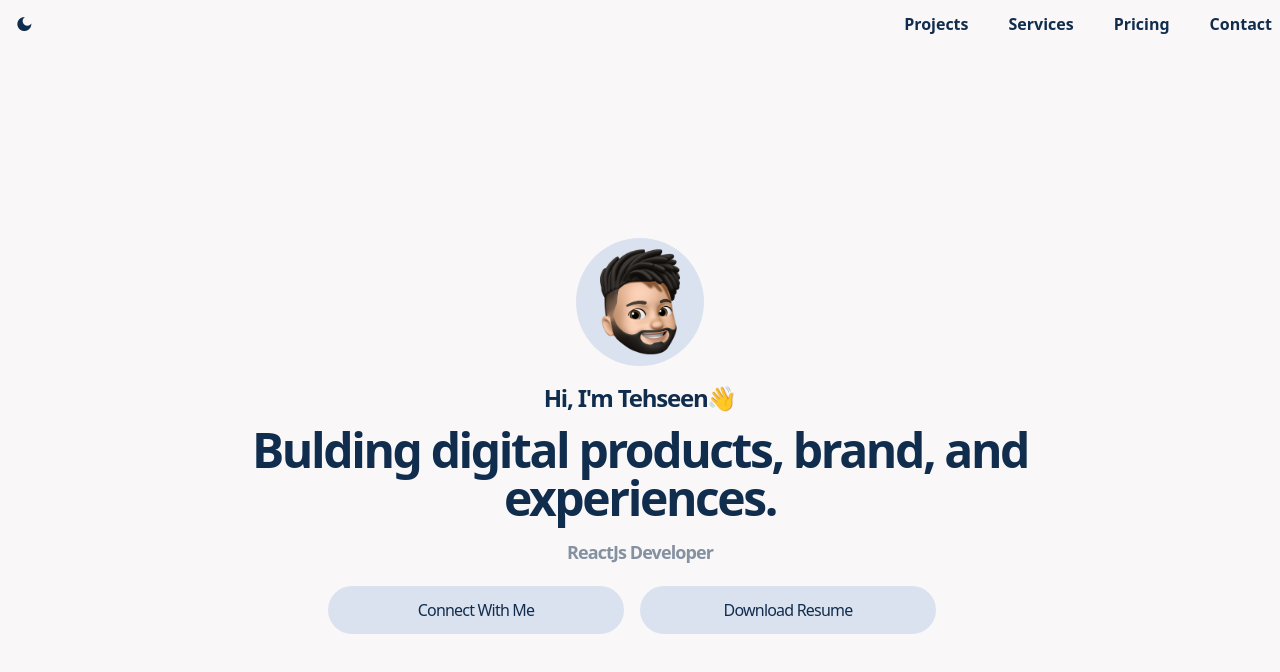
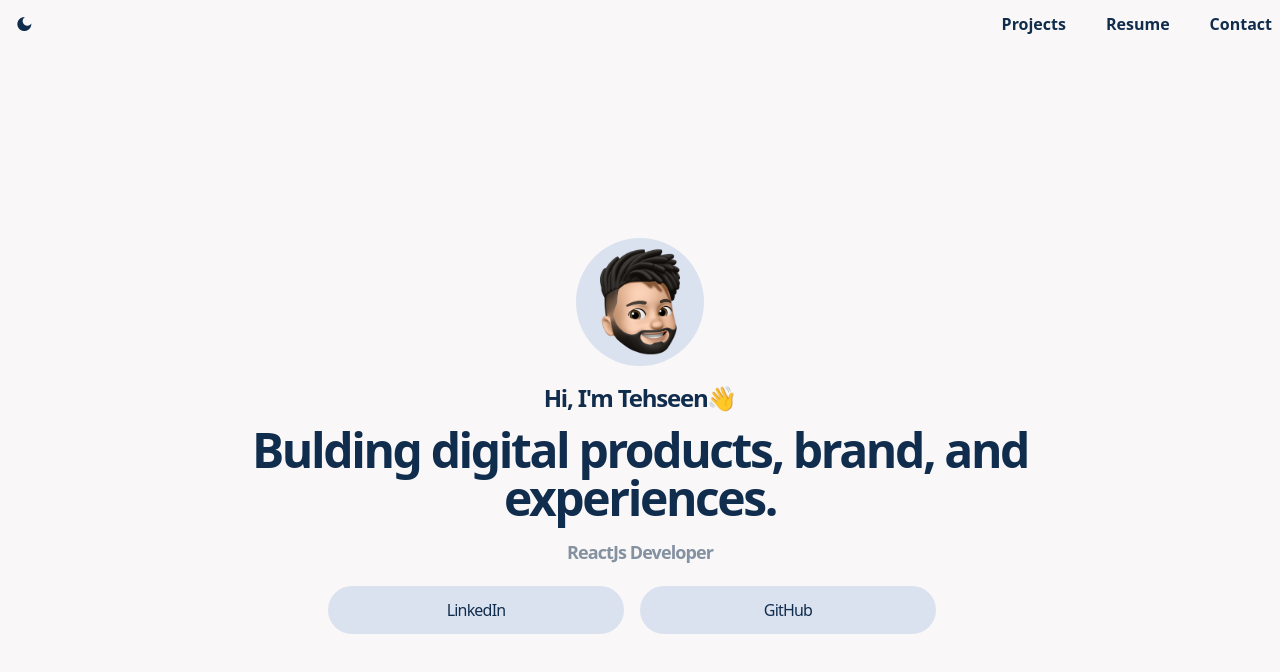
Before and after one commit to Tehseen1819/Responsive-Bio, a website: page index.html in a window 1280 px wide. Drawn offline with nearby package versions, Linux system fonts and the light colour scheme.

Commit message:
fix buttons

```diff
--- a/index.html
+++ b/index.html
@@ -12,13 +12,16 @@
     <div class="main h-screen w-full bg-light-body dark:bg-dark-body">
       <div class="container relative mx-auto h-screen ">
         <div class="navbar flex w-full items-center justify-between px-4 py-3">
-          <h3 class="text-light-text font-semibold nightbtn cursor-pointer dark:text-dark-text"><i class="ri-moon-fill"></i></h3>
+          <h3 class="text-light-text font-semibold nightbtn cursor-pointer dark:text-dark-text "><i class="ri-moon-fill"></i></h3>
+           <!-- <input type="checkbox" id="darkmode-toggle">
+           <label class="w-28 h-10 block relative bg-[#ebebeb] rounded-xl shadow-custom cursor-pointer" for="darkmode-toggle"></label> -->
           <div class="links absolute hidden z-10 top-1/2 left-1/2 -translate-x-1/2 -translate-y-1/2 flex flex-col items-center gap-10 w-full justify-end sm:flex sm:flex-row sm:items-start sm:relative sm:right-4 sm:top-3 ">
-            <a class="text-md  cursor-pointer font-semibold text-light-text dark:text-dark-text " href="#">Projects</a>
-            <a class="text-md  cursor-pointer font-semibold text-light-text dark:text-dark-text " href="#">Services</a>
-            <a class="text-md  cursor-pointer font-semibold text-light-text dark:text-dark-text " href="#">Pricing</a>
+            <a class="text-md  cursor-pointer font-semibold text-light-text dark:text-dark-text " href="/project.html">Projects</a>
+            <a class="text-md  cursor-pointer font-semibold text-light-text dark:text-dark-text " href="./assets/Tehseen_WebDev.pdf" download="Tehseen_Resume">Resume</a>
+            <!-- <a class="text-md  cursor-pointer font-semibold text-light-text dark:text-dark-text " href="#">Pricing</a> -->
             <a class="text-md  cursor-pointer font-semibold text-light-text dark:text-dark-text " href="#">Contact</a>
           </div>
+          <!-- hamburger -->
           <div class="text-light-text sm:hidden hover:font-semibold dark:text-dark-text burger cursor-pointer">
             <i class="ri-menu-line"></i>
           </div>
@@ -32,8 +35,8 @@
           <h1 class="w-3/4 text-4xl lg:text-5xl text-center font-semibold leading-none mt-3 tracking-tighter dark:text-dark-text text-light-text">Bulding digital products, brand, and experiences.</h1>
           <p class="text-center w-3/4 mt-4 text-sm lg:text-lg lg:opacity-50 font-semibold tracking-tighter dark:text-dark-text dark:opacity-95 text-light-text">ReactJs Developer</p>
             <div class="flex  flex-col sm:flex-row w-1/2 sm:w-1/2 justify-center items-center p-2">
-              <button class="px-4 py-2 lg:px-6 lg:py-3  bg-light-btn text-light-text w-[70%]   rounded-full text-xs lg:text-base font-semibold lg:font-medium tracking-tighter mt-3 mr-4 dark:bg-dark-btn dark:text-dark-text"><a href="https://github.com/tehseen1819">Connect With Me</a></button>
-              <button class="px-4 py-2 lg:px-6 lg:py-3  bg-light-btn text-light-text w-[70%]   rounded-full text-xs lg:text-base font-semibold lg:font-medium tracking-tighter mt-3 mr-4 dark:bg-dark-btn dark:text-dark-text"><a href="./assets/Resume_Tehseen_Latest (1).pdf" download="Tehseen_Resume">Download Resume</a></button>
+              <button class="px-4 py-2 lg:px-6 lg:py-3  bg-light-btn text-light-text w-[70%]   rounded-full text-xs lg:text-base font-semibold lg:font-medium tracking-tighter mt-3 mr-4 dark:bg-dark-btn dark:text-dark-text"><a href="https://www.linkedin.com/in/tehseen1819/" >LinkedIn</a></button>
+              <button class="px-4 py-2 lg:px-6 lg:py-3  bg-light-btn text-light-text w-[70%]   rounded-full text-xs lg:text-base font-semibold lg:font-medium tracking-tighter mt-3 mr-4 dark:bg-dark-btn dark:text-dark-text"><a href="https://github.com/tehseen1819">GitHub</a></button>
             </div>
         </div>
       </div>
--- a/tailwind.config.js
+++ b/tailwind.config.js
@@ -3,6 +3,9 @@ module.exports = {
   content: ["./*.{html,js}"],
   theme: {
     extend: {
+      boxShadow:{
+        'custom': 'inset 0px 5px 15px rgba(0, 0, 0, 0.4), inset 0px -5px 15px rgba(255, 255, 255, 0.4)',
+      },
       colors: {
         'light-body': '#F9F7F7',
         'light-text' : '#112D4E',
@@ -10,8 +13,6 @@ module.exports = {
         'dark-body': '#181C14',
         'dark-text': '#ECDFCC',
         'dark-btn': '#3C3D37',
-
-
       }
     },
   },
```
Also changed, not shown: project.html (added, +13 -0 lines), output.css, 2 other files.
